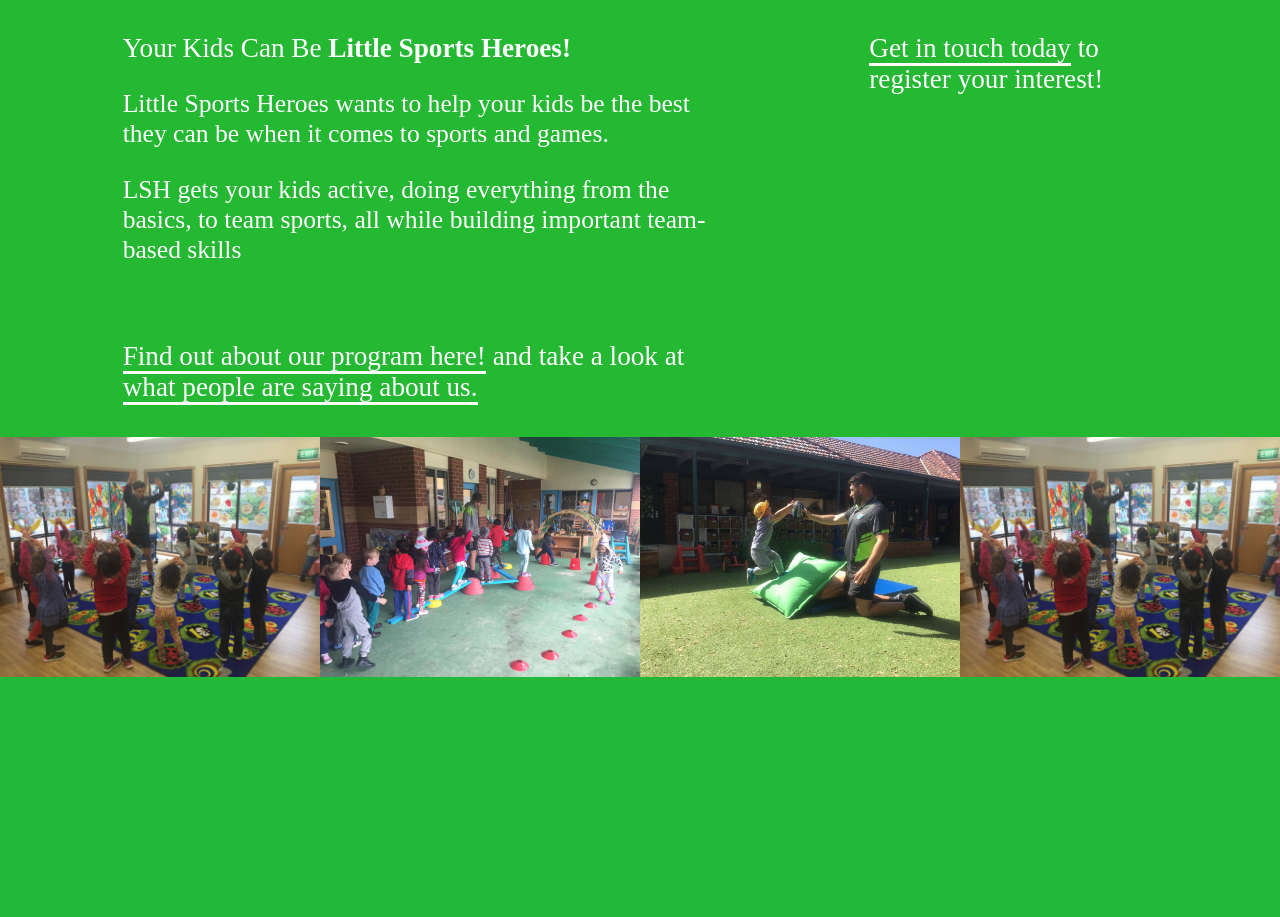
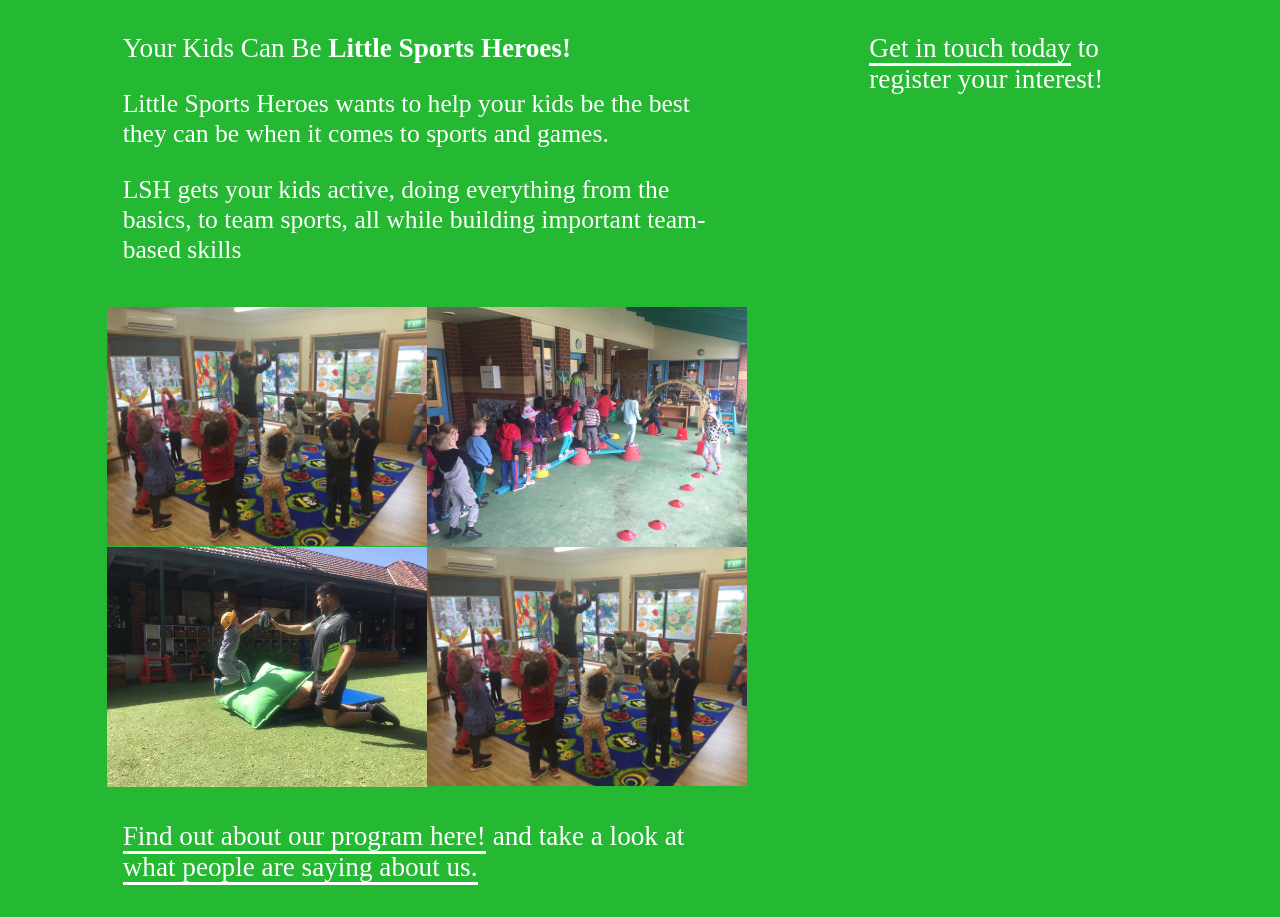
Before and after one commit to naughton-and-ross/little-sports-heroes, a PHP site: page / in a window 1280 px wide. Shown: the part 718-1635 px from the top of the page. Before the commit the page ends 1395 px from the top, so only its background shows below. Run offline with PHP 8.4, Linux system fonts and the light colour scheme; some libraries are stand-ins or nearby versions.

Commit message:
two-by-time pics on home

```diff
--- a/index.php
+++ b/index.php
@@ -91,7 +91,20 @@
                             </p>
                         </div>
                         <div class="pure-g">
-
+                            <div class="pics-banner">
+                                <div class="pure-u-1-2 pure-u-md-12-24">
+                                    <img class="pure-img" src="/assets/img/candid/IMG_0010.jpg" />
+                                </div>
+                                <div class="pure-u-1-2 pure-u-md-12-24">
+                                    <img class="pure-img" src="/assets/img/candid/new1.jpg" />
+                                </div>
+                                <div class="pure-u-1-2 pure-u-md-12-24">
+                                    <img class="pure-img" src="/assets/img/candid/new2.jpg" />
+                                </div>
+                                <div class="pure-u-1-2 pure-u-md-12-24">
+                                    <img class="pure-img" src="/assets/img/candid/IMG_0010.jpg" />
+                                </div>
+                            </div>
                             <div class="pure-u-1">
                                 <div class="l-box">
                                     <h1><a href="/services" class="services">Find out about our program here!</a> and take a look at <a href="/about" class="about">what people are saying about us.</a></h1>
@@ -108,20 +121,6 @@
                             <h1><a href="/contact" class="contact">Get in touch today</a> to register your interest!</h1>
                         </div>
                     </div>
-                </div>
-            </div>
-            <div class="pure-g pics-banner">
-                <div class="pure-u-1-2 pure-u-md-6-24">
-                    <img class="pure-img" src="/assets/img/candid/IMG_0010.jpg" />
-                </div>
-                <div class="pure-u-1-2 pure-u-md-6-24">
-                    <img class="pure-img" src="/assets/img/candid/new1.jpg" />
-                </div>
-                <div class="pure-u-1-2 pure-u-md-6-24">
-                    <img class="pure-img" src="/assets/img/candid/new2.jpg" />
-                </div>
-                <div class="pure-u-1-2 pure-u-md-6-24">
-                    <img class="pure-img" src="/assets/img/candid/IMG_0010.jpg" />
                 </div>
             </div>
         </div>
```
